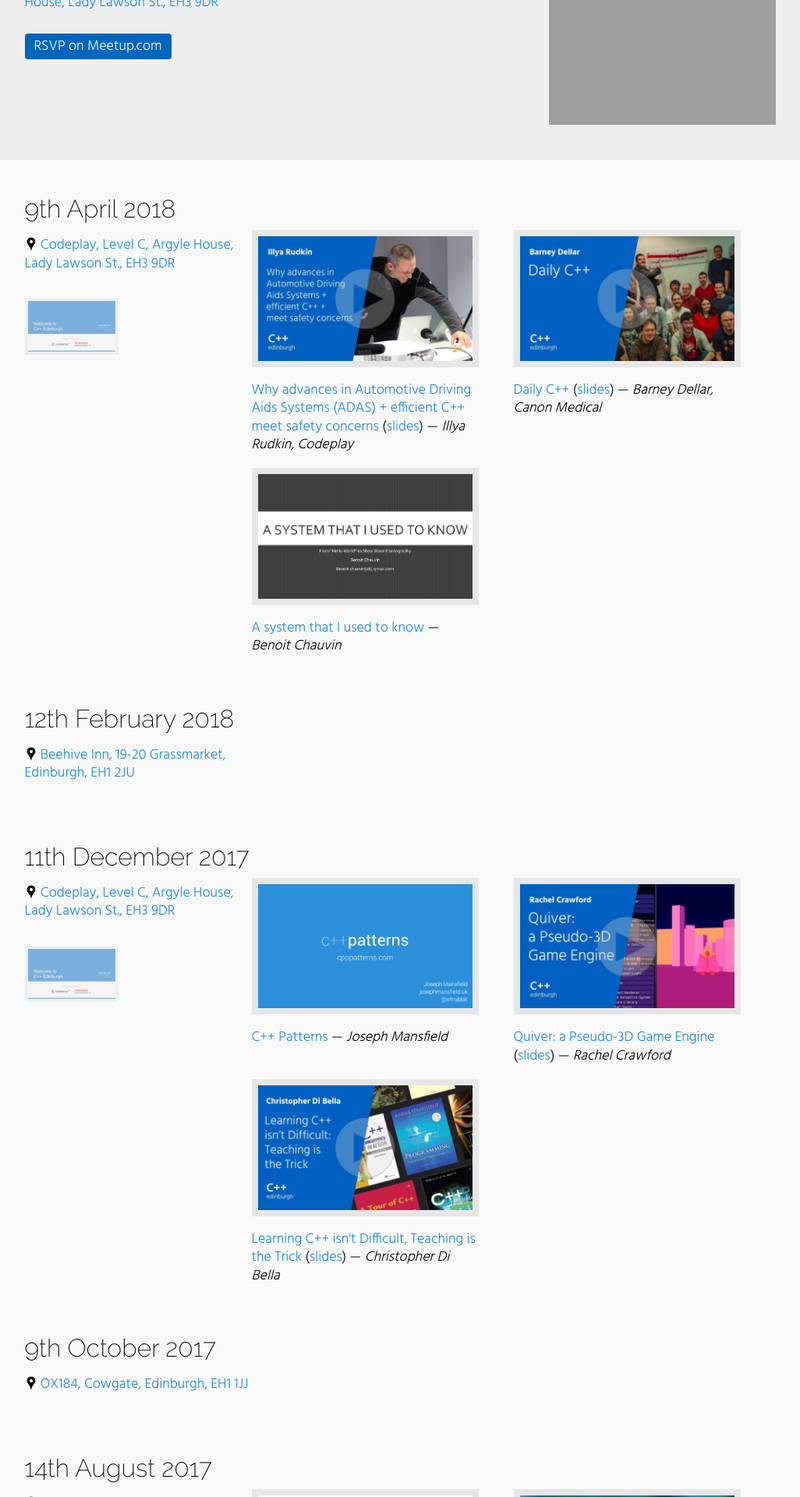
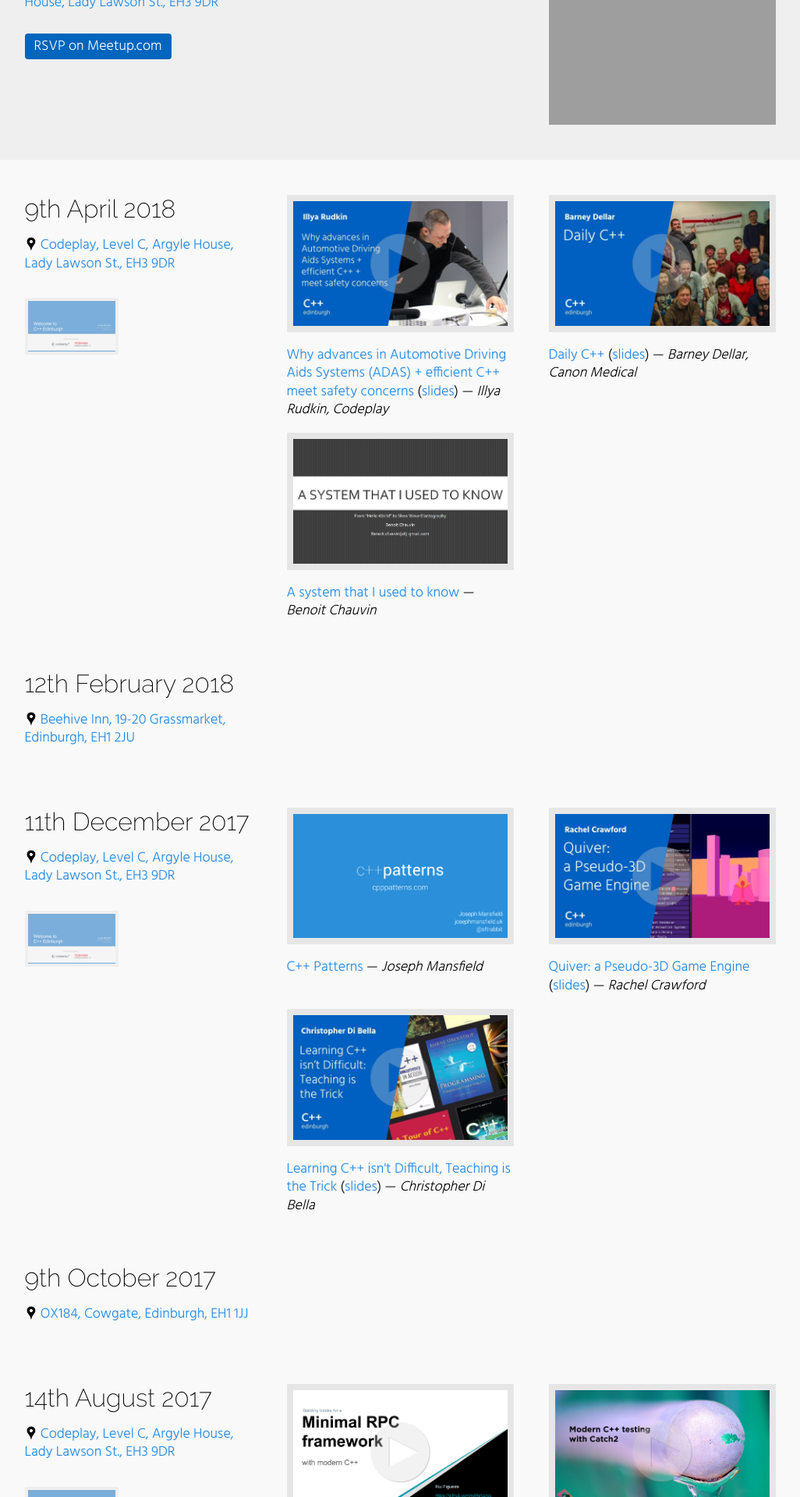
Before and after one commit to sftrabbit/CppEdinburgh, a Jekyll site: the page built from index.html, in a window 1280 px wide. Shown: the part 738-2658 px from the top of the page at 78% size, without its empty margins (127-1153 px from the left). Built offline with Jekyll 4.4.1, drawn with Linux system fonts in a browser that asks for light colours; grey boxes are pictures that could not be loaded.

Commit message:
Fixed alignment of talk thumbnails

```diff
--- a/css/screen.scss
+++ b/css/screen.scss
@@ -276,8 +276,8 @@ section.upcoming {
 	}
 }
 
-.column-4 .column-2:first-child {
-	margin-left: 0;
+.column-4 .row:first-child {
+	padding-top: 0;
 }
 
 .volunteers > section {
```
